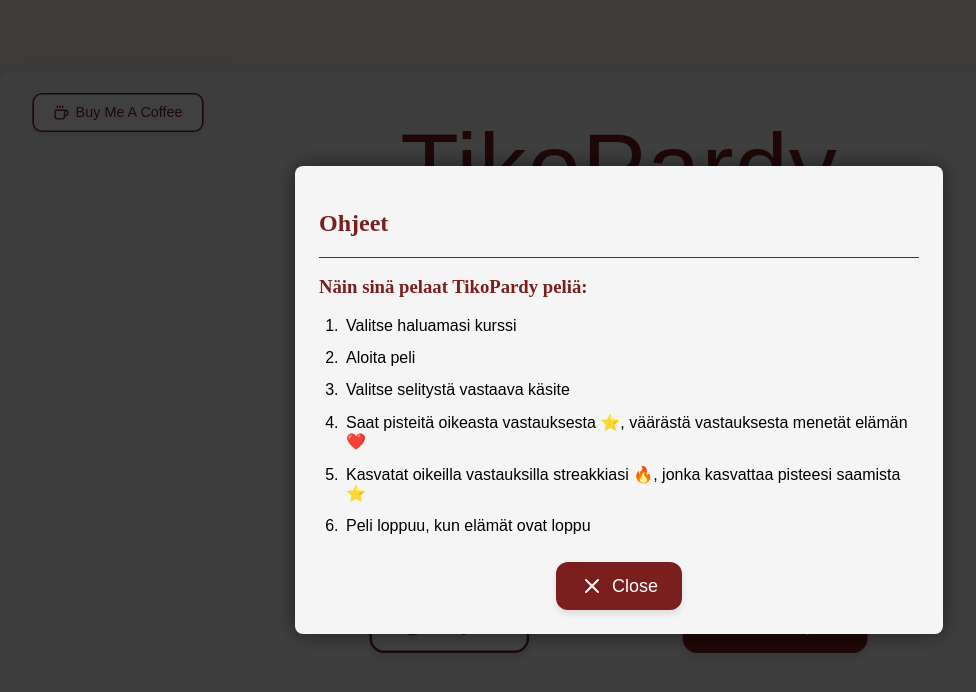
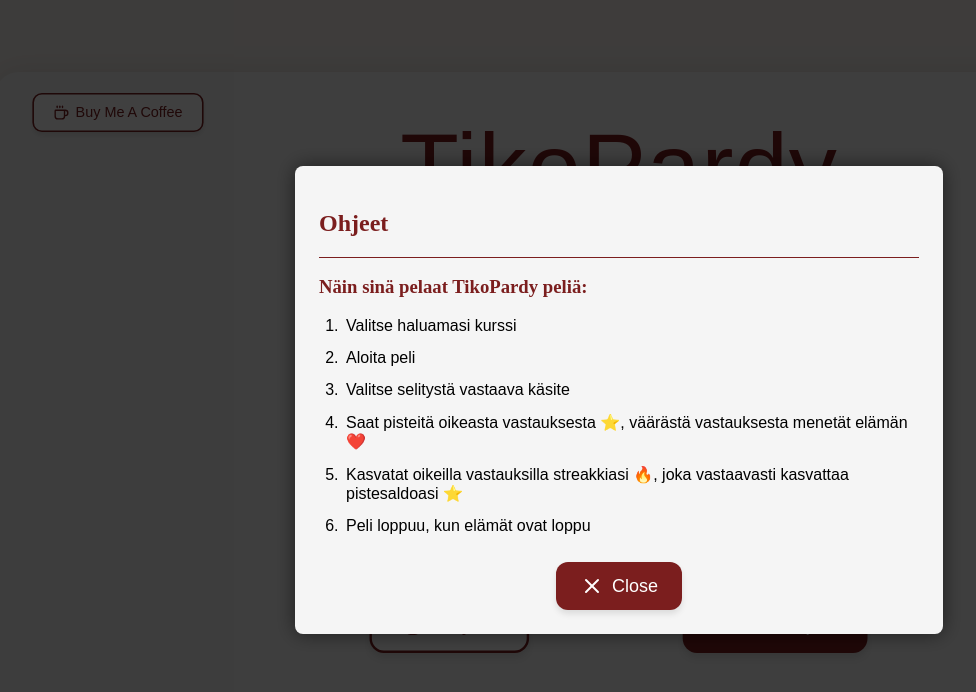
Before and after one commit to jamktiko/tikoPardy, a SvelteKit app in the folder tikoPardy/: page / in a window 1280 px wide. Both pictures are taken after a click on the button "Ohjeet". Shown: the top 692 px of the page, without its empty margins (21-997 px from the left). Built offline with nearby package versions, Linux system fonts and the light colour scheme; a web font is replaced by a local one.

Commit message:
korjattu ohjeista lausemuoto

```diff
--- a/tikoPardy/src/routes/+page.svelte
+++ b/tikoPardy/src/routes/+page.svelte
@@ -80,7 +80,9 @@
 				<li>Aloita peli</li>
 				<li>Valitse selitystä vastaava käsite</li>
 				<li>Saat pisteitä oikeasta vastauksesta ⭐, väärästä vastauksesta menetät elämän ❤️</li>
-				<li>Kasvatat oikeilla vastauksilla streakkiasi 🔥, jonka kasvattaa pisteesi saamista ⭐</li>
+				<li>
+					Kasvatat oikeilla vastauksilla streakkiasi 🔥, joka vastaavasti kasvattaa pistesaldoasi ⭐
+				</li>
 				<li>Peli loppuu, kun elämät ovat loppu</li>
 			</ol>
 
```
